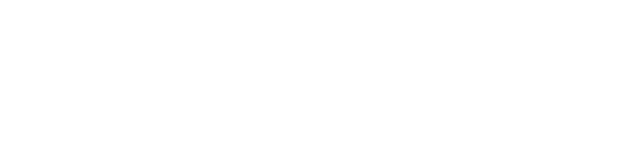
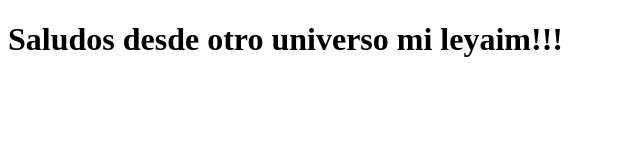
Before and after one commit to LeyaimJimenezSoftware/CursoPWA, a plain HTML site: page index.html in a window 1280 px wide. Shown: the whole page, without its empty margins (0-640 px from the left). Drawn offline with Linux system fonts and the light colour scheme.

Commit message:
modificacion de juan

```diff
--- a/index.html
+++ b/index.html
@@ -7,6 +7,9 @@
     <title>Document</title>
 </head>
 <body>
+    <h1>
+        Saludos desde otro universo mi leyaim!!!
+    </h1>
 
 </body>
 </html>
```
